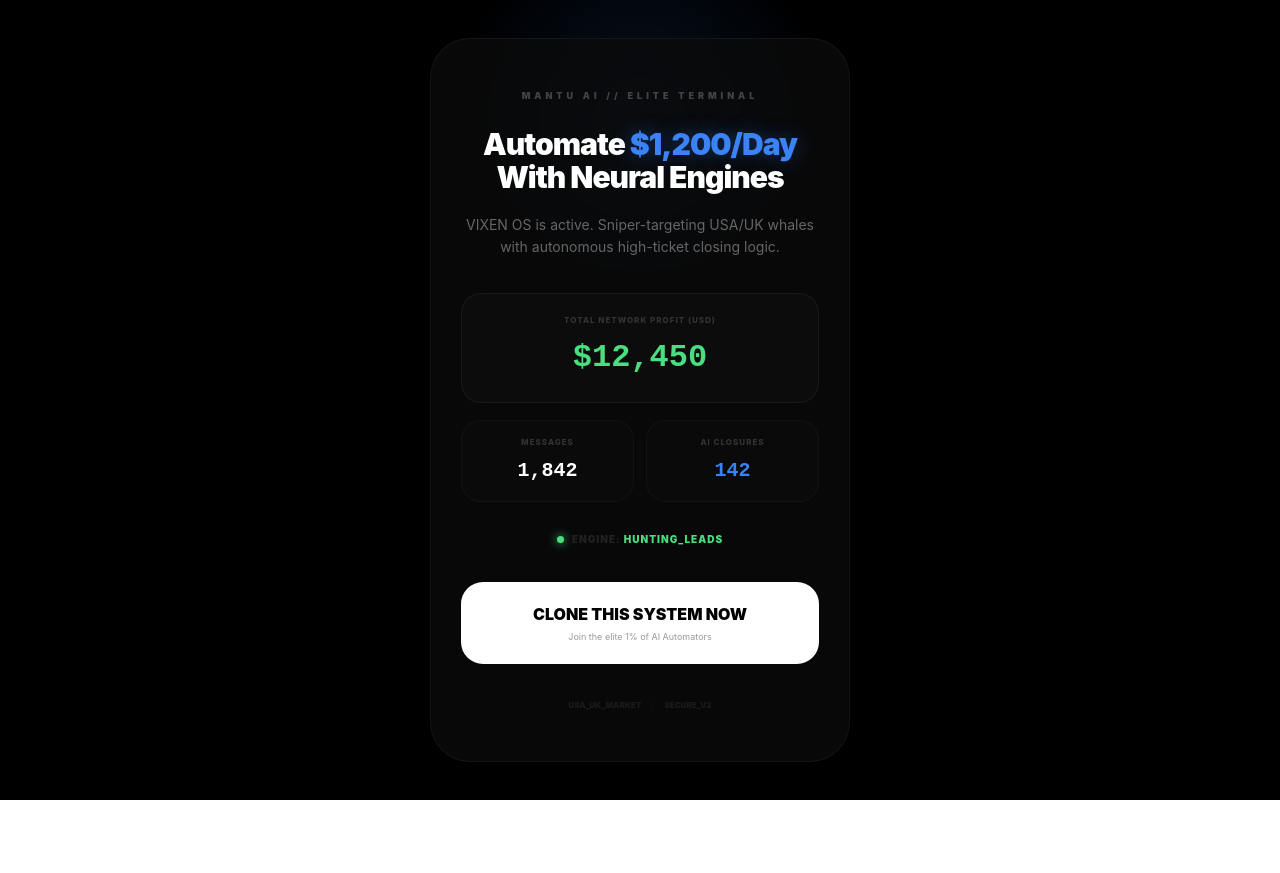
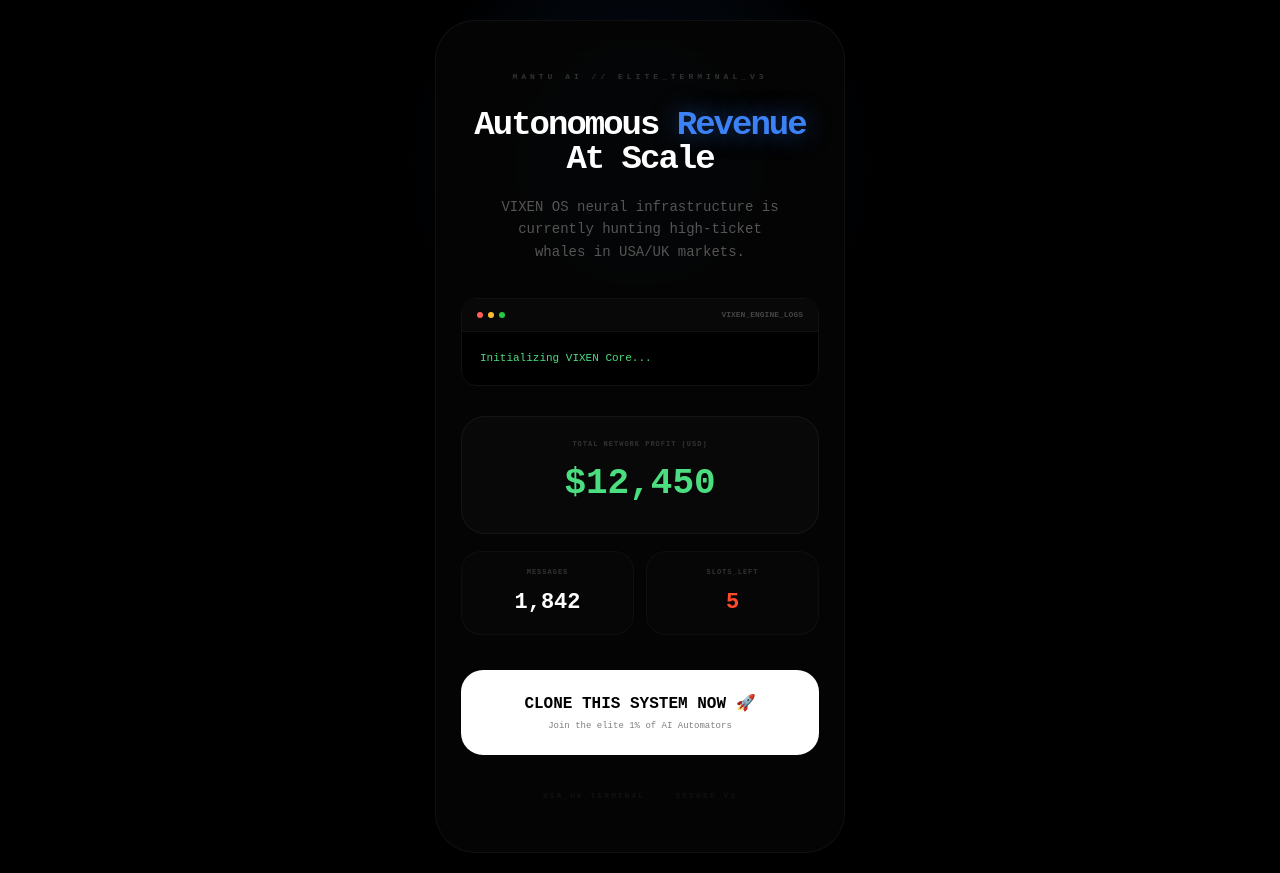
Before and after one commit to mantupatra23-pixel/VIXEN-OS, a Next.js app: page / in a window 1280 px wide. Before the commit the page ends 800 px from the top, so only its background shows below. Built offline with nearby package versions, Linux system fonts and the light colour scheme.

Commit message:
VIXEN-ULTRA: Final Global Master Build with AI Terminal & Urgency

```diff
--- a/app/page.js
+++ b/app/page.js
@@ -1,23 +1,52 @@
 'use client';
 import React, { useState, useEffect } from 'react';
 
-export default function VixenEliteBridge() {
-  // --- FAKE DATA LOGIC (For Social Proof) ---
-  const [stats, setStats] = useState({
-    sent: 1842,
-    replies: 142,
-    profit: 12450
-  });
+export default function VixenUltraFinal() {
+  // --- STATES FOR PSYCHOLOGICAL TRIGGERS ---
+  const [stats, setStats] = useState({ sent: 1842, profit: 12450, slots: 5 });
+  const [terminalLog, setTerminalLog] = useState("Initializing VIXEN Core...");
+  const [showProof, setShowProof] = useState(false);
+  const [activeProof, setActiveProof] = useState("");
+
+  const logs = [
+    "Targeting: KuCoin_Whales_Group...",
+    "User Match: Michael_UK detected.",
+    "Injecting Groq-Llama3 closing logic...",
+    "Scanning high-intent leads in SaaS_USA...",
+    "Connection Secured: AES-256 Protocol.",
+    "AI status: Generating high-ticket pitch...",
+    "Lead Scraped: Retro_Alpha_UK...",
+    "Status: Delivering Sniper Message..."
+  ];
+
+  const proofs = [
+    "Retro_UK just earned $150 commission",
+    "Founder_Ind just cloned the engine",
+    "Sarah_USA reached $1k milestone today",
+    "Crypto_King successfully integrated API",
+    "New license activated in London (UK)"
+  ];
 
   useEffect(() => {
-    const timer = setInterval(() => {
+    const interval = setInterval(() => {
+      // Increment Stats
       setStats(prev => ({
-        sent: prev.sent + Math.floor(Math.random() * 3) + 1,
-        replies: prev.replies + (Math.random() > 0.8 ? 1 : 0),
-        profit: prev.profit + (Math.random() > 0.95 ? 150 : 0)
+        sent: prev.sent + Math.floor(Math.random() * 5),
+        profit: prev.profit + (Math.random() > 0.95 ? 150 : 0),
+        slots: prev.slots > 1 && Math.random() > 0.98 ? prev.slots - 1 : prev.slots
       }));
-    }, 30000); // Har 30 sec mein data thoda badhega
-    return () => clearInterval(timer);
+
+      // Rotate Terminal Logs
+      setTerminalLog(logs[Math.floor(Math.random() * logs.length)]);
+
+      // Social Proof Notification Logic
+      if (Math.random() > 0.8) {
+        setActiveProof(proofs[Math.floor(Math.random() * proofs.length)]);
+        setShowProof(true);
+        setTimeout(() => setShowProof(false), 4000);
+      }
+    }, 8000);
+    return () => clearInterval(interval);
   }, []);
 
   const AFFILIATE_LINK = "https://systeme.io/?sa=sa026984945780d4279e42aa7f2fb45eb698a43702";
@@ -25,19 +54,40 @@ export default function VixenEliteBridge() {
   return (
     <main style={styles.main}>
       <div style={styles.glowTop}></div>
+
+      {/* --- Floating Social Proof --- */}
+      <div style={{...styles.proofPopup, transform: showProof ? 'translateY(0)' : 'translateY(100px)', opacity: showProof ? 1 : 0}}>
+         <span style={{color: '#4ade80', marginRight: '8px'}}>●</span> {activeProof}
+      </div>
+
       <div style={styles.card}>
-        <div style={styles.badge}>MANTU AI // ELITE TERMINAL</div>
+        <div style={styles.badge}>MANTU AI // ELITE_TERMINAL_V3</div>
 
         <h1 style={styles.title}>
-          Automate <span style={styles.gradientText}>$1,200/Day</span><br/>
-          With Neural Engines
+          Autonomous <span style={styles.blueText}>Revenue</span><br/>
+          At Scale
         </h1>
 
         <p style={styles.subtitle}>
-          VIXEN OS is active. Sniper-targeting USA/UK whales with autonomous high-ticket closing logic.
+          VIXEN OS neural infrastructure is currently hunting high-ticket whales in USA/UK markets.
         </p>
 
-        {/* --- PROFIT & STATS SECTION --- */}
+        {/* --- AI Live Terminal --- */}
+        <div style={styles.terminal}>
+          <div style={styles.terminalHeader}>
+            <div style={{display:'flex', gap:'5px'}}>
+              <div style={{width:6, height:6, borderRadius:'50%', background:'#ff5f56'}}></div>
+              <div style={{width:6, height:6, borderRadius:'50%', background:'#ffbd2e'}}></div>
+              <div style={{width:6, height:6, borderRadius:'50%', background:'#27c93f'}}></div>
+            </div>
+            <span style={{fontSize:8, color:'#444', fontWeight: 'bold'}}>VIXEN_ENGINE_LOGS</span>
+          </div>
+          <div style={styles.terminalBody}>
+            {terminalLog}
+          </div>
+        </div>
+
+        {/* --- Profit & Stats Section --- */}
         <div style={styles.statsContainer}>
           <div style={styles.statBoxFull}>
             <span style={styles.statLabel}>TOTAL NETWORK PROFIT (USD)</span>
@@ -48,25 +98,20 @@ export default function VixenEliteBridge() {
             <span style={styles.statValue}>{stats.sent.toLocaleString()}</span>
           </div>
           <div style={styles.statBox}>
-            <span style={styles.statLabel}>AI CLOSURES</span>
-            <span style={{...styles.statValue, color: '#3b82f6'}}>{stats.replies}</span>
+            <span style={styles.statLabel}>SLOTS_LEFT</span>
+            <span style={{...styles.statValue, color: '#ff4b2b'}}>{stats.slots}</span>
           </div>
         </div>
 
-        <div style={styles.statusLine}>
-          <span style={styles.pulseDot}></span>
-          <span style={styles.statusText}>ENGINE: <span style={{color: '#4ade80'}}>HUNTING_LEADS</span></span>
-        </div>
-
         <a href={AFFILIATE_LINK} style={styles.cta}>
-          CLONE THIS SYSTEM NOW
+          CLONE THIS SYSTEM NOW 🚀
           <span style={styles.ctaSub}>Join the elite 1% of AI Automators</span>
         </a>
 
         <div style={styles.footer}>
-          <span>USA_UK_MARKET</span>
-          <span style={{opacity: 0.2}}>|</span>
-          <span>SECURE_V2</span>
+          <span>USA_UK_TERMINAL</span>
+          <span style={{opacity: 0.1}}>|</span>
+          <span>SECURE_V3</span>
         </div>
       </div>
     </main>
@@ -74,23 +119,24 @@ export default function VixenEliteBridge() {
 }
 
 const styles = {
-  main: { background: '#000', minHeight: '100vh', display: 'flex', alignItems: 'center', justifyContent: 'center', padding: '20px', fontFamily: '"Inter", sans-serif', color: '#fff', overflow: 'hidden', position: 'relative' },
-  glowTop: { position: 'absolute', top: '-10%', left: '50%', width: '400px', height: '400px', background: 'radial-gradient(circle, rgba(59,130,246,0.15) 0%, transparent 70%)', transform: 'translateX(-50%)' },
-  card: { background: 'rgba(10, 10, 10, 0.8)', backdropFilter: 'blur(20px)', border: '1px solid rgba(255,255,255,0.05)', padding: '50px 30px', borderRadius: '40px', width: '100%', maxWidth: '420px', textAlign: 'center', zIndex: 1, boxShadow: '0 40px 100px rgba(0,0,0,0.5)' },
-  badge: { fontSize: '9px', letterSpacing: '4px', color: '#444', fontWeight: '900', marginBottom: '25px' },
-  title: { fontSize: '30px', fontWeight: '900', lineHeight: '1.1', marginBottom: '20px', letterSpacing: '-1px' },
-  gradientText: { color: '#3b82f6', textShadow: '0 0 20px rgba(59,130,246,0.4)' },
-  subtitle: { fontSize: '14px', color: '#666', lineHeight: '1.6', marginBottom: '35px' },
-  statsContainer: { display: 'grid', gridTemplateColumns: '1fr 1fr', gap: '12px', marginBottom: '30px' },
-  statBoxFull: { gridColumn: 'span 2', background: 'rgba(255,255,255,0.02)', padding: '20px', borderRadius: '20px', border: '1px solid rgba(255,255,255,0.05)', marginBottom: '5px' },
+  main: { background: '#000', minHeight: '100vh', display: 'flex', alignItems: 'center', justifyContent: 'center', padding: '20px', fontFamily: '"JetBrains Mono", monospace', color: '#fff', overflow: 'hidden', position: 'relative' },
+  glowTop: { position: 'absolute', top: '-10%', left: '50%', width: '500px', height: '500px', background: 'radial-gradient(circle, rgba(59,130,246,0.15) 0%, transparent 70%)', transform: 'translateX(-50%)' },
+  proofPopup: { position: 'fixed', bottom: '30px', background: 'rgba(15,15,15,0.95)', border: '1px solid #222', padding: '15px 25px', borderRadius: '20px', fontSize: '11px', transition: 'all 0.6s cubic-bezier(0.175, 0.885, 0.32, 1.275)', zIndex: 100, color: '#fff', boxShadow: '0 20px 40px rgba(0,0,0,0.5)' },
+  card: { background: 'rgba(5, 5, 5, 0.9)', backdropFilter: 'blur(30px)', border: '1px solid rgba(255,255,255,0.05)', padding: '50px 25px', borderRadius: '40px', width: '100%', maxWidth: '410px', textAlign: 'center', zIndex: 1, boxShadow: '0 40px 100px rgba(0,0,0,0.8)' },
+  badge: { fontSize: '8px', letterSpacing: '4px', color: '#333', fontWeight: '900', marginBottom: '25px' },
+  title: { fontSize: '34px', fontWeight: '800', lineHeight: '1', marginBottom: '20px', letterSpacing: '-2px' },
+  blueText: { color: '#3b82f6', textShadow: '0 0 25px rgba(59,130,246,0.5)' },
+  subtitle: { fontSize: '14px', color: '#555', lineHeight: '1.6', marginBottom: '35px', maxWidth: '300px', margin: '0 auto 35px' },
+  terminal: { background: '#000', border: '1px solid #111', borderRadius: '15px', overflow: 'hidden', marginBottom: '30px', textAlign: 'left' },
+  terminalHeader: { background: '#080808', padding: '10px 15px', display: 'flex', justifyContent: 'space-between', alignItems: 'center', borderBottom: '1px solid #111' },
+  terminalBody: { padding: '18px', fontSize: '11px', color: '#4ade80', minHeight: '35px', fontFamily: 'monospace' },
+  statsContainer: { display: 'grid', gridTemplateColumns: '1fr 1fr', gap: '12px', marginBottom: '35px' },
+  statBoxFull: { gridColumn: 'span 2', background: 'rgba(255,255,255,0.02)', padding: '22px', borderRadius: '24px', border: '1px solid rgba(255,255,255,0.05)', marginBottom: '5px' },
   statBox: { background: 'rgba(255,255,255,0.01)', padding: '15px', borderRadius: '20px', border: '1px solid rgba(255,255,255,0.03)' },
-  statLabel: { display: 'block', fontSize: '8px', color: '#333', fontWeight: '800', letterSpacing: '1px', marginBottom: '8px' },
-  profitValue: { fontSize: '32px', fontWeight: '900', color: '#4ade80', fontFamily: 'monospace' },
-  statValue: { fontSize: '20px', fontWeight: '900', fontFamily: 'monospace' },
-  statusLine: { display: 'flex', alignItems: 'center', justifyContent: 'center', gap: '8px', marginBottom: '35px' },
-  pulseDot: { width: '7px', height: '7px', background: '#4ade80', borderRadius: '50%', boxShadow: '0 0 10px #4ade80' },
-  statusText: { fontSize: '10px', fontWeight: '900', color: '#222', letterSpacing: '1px' },
-  cta: { display: 'block', background: '#fff', color: '#000', padding: '20px', borderRadius: '22px', textDecoration: 'none', fontWeight: '900', fontSize: '16px' },
-  ctaSub: { display: 'block', fontSize: '9px', fontWeight: '400', marginTop: '4px', opacity: 0.4 },
-  footer: { marginTop: '35px', fontSize: '8px', color: '#1a1a1a', display: 'flex', justifyContent: 'center', gap: '10px', fontWeight: '900' }
+  statLabel: { display: 'block', fontSize: '7px', color: '#333', fontWeight: '800', letterSpacing: '1px', marginBottom: '8px' },
+  profitValue: { fontSize: '36px', fontWeight: '900', color: '#4ade80', fontFamily: 'monospace' },
+  statValue: { fontSize: '22px', fontWeight: '900', fontFamily: 'monospace' },
+  cta: { display: 'block', background: '#fff', color: '#000', padding: '22px', borderRadius: '22px', textDecoration: 'none', fontWeight: '900', fontSize: '16px', transition: 'transform 0.2s ease' },
+  ctaSub: { display: 'block', fontSize: '9px', fontWeight: '400', marginTop: '4px', opacity: 0.5 },
+  footer: { marginTop: '35px', fontSize: '8px', color: '#111', display: 'flex', justifyContent: 'center', gap: '12px', fontWeight: '900', letterSpacing: '2px' }
 };
```
